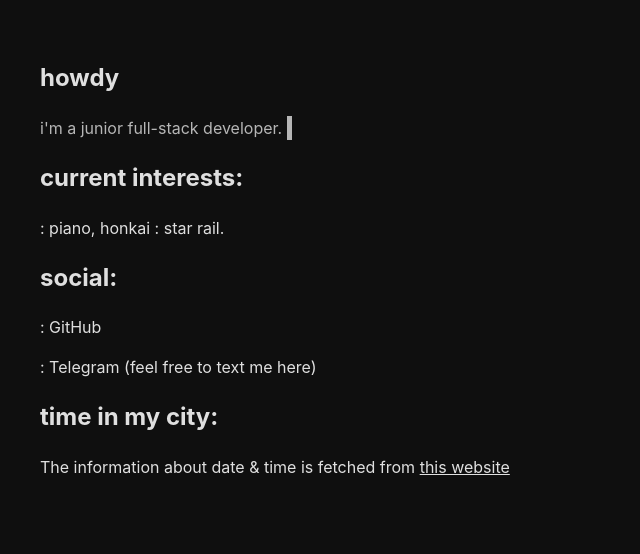
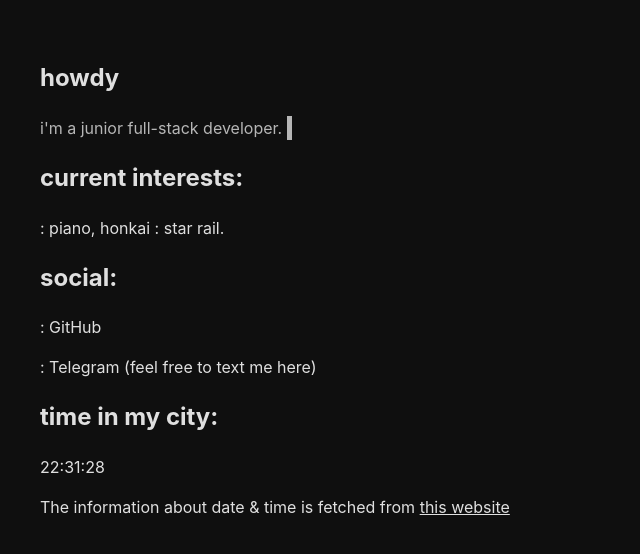
Before and after one commit to manyports/manyports.github.io, a React (Vite) app: page / in a window 1280 px wide. Shown: the top 554 px of the page, without its empty margins (0-640 px from the left). Built offline with nearby package versions, Linux system fonts and the light colour scheme; no server answers.

Commit message:
Update Time.jsx
No more fetching

```diff
--- a/src/Time.jsx
+++ b/src/Time.jsx
@@ -1,32 +1,30 @@
-import React, { useState, useEffect } from 'react';
+import { useEffect, useState } from 'react'
 
 const Time = () => {
-  const [currentTime, setCurrentTime] = useState('');
+  const [currentTime, setCurrentTime] = useState('')
 
   useEffect(() => {
-    const fetchTime = async () => {
-      try {
-        const response = await fetch('https://worldtimeapi.org/api/timezone/Asia/Almaty');
-        const data = await response.json();
-        const astanaTime = new Date(data.utc_datetime);
-        setCurrentTime(astanaTime.toLocaleTimeString());
-      } catch (error) {
-        console.error('Error fetching time:', error);
-      }
-    };
+    const interval = setInterval(() => {
+      const currentDate = new Date(new Date().getTime() + 5 * 60 * 60 * 1000)
 
-    fetchTime();
-    const intervalId = setInterval(fetchTime, 1000);
+      const hours = currentDate.getUTCHours().toString().padStart(2, '0')
+      const minutes = currentDate.getUTCMinutes().toString().padStart(2, '0')
+      const seconds = currentDate.getUTCSeconds().toString().padStart(2, '0')
 
-    return () => clearInterval(intervalId);
-  }, []);
+      const formattedTime = `${hours}:${minutes}:${seconds}`
+
+      setCurrentTime(formattedTime)
+    }, 1000)
+
+    return () => clearInterval(interval)
+  }, [])
 
   return (
     <div>
       <h2>time in my city:</h2>
       <p>{currentTime}</p>
     </div>
-  );
-};
+  )
+}
 
-export default Time;
+export default Time
```
